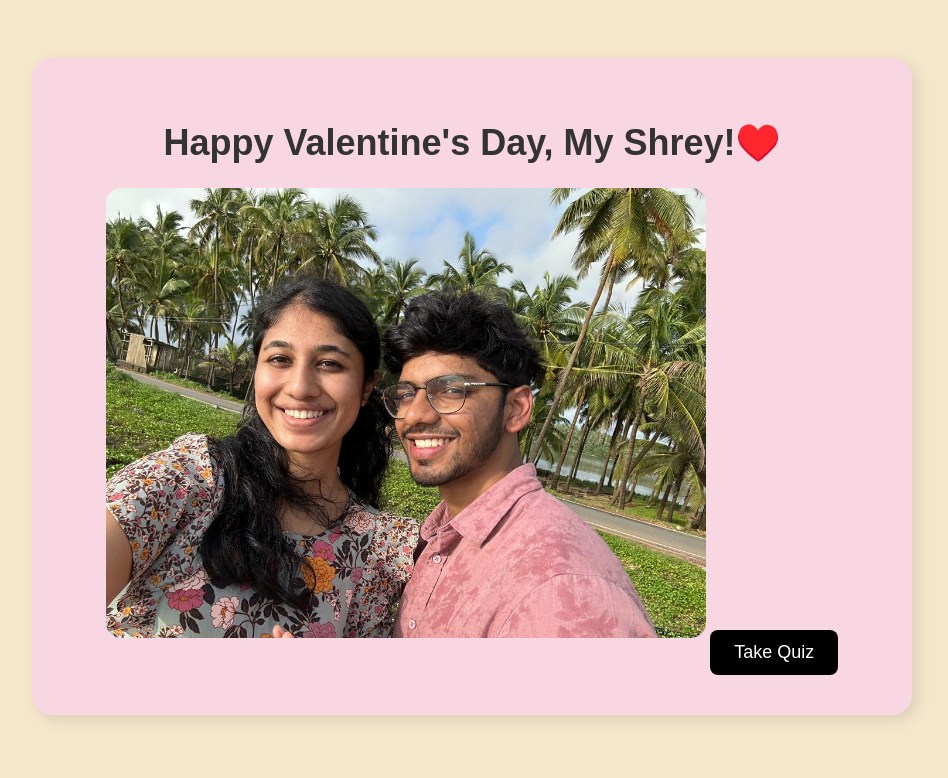
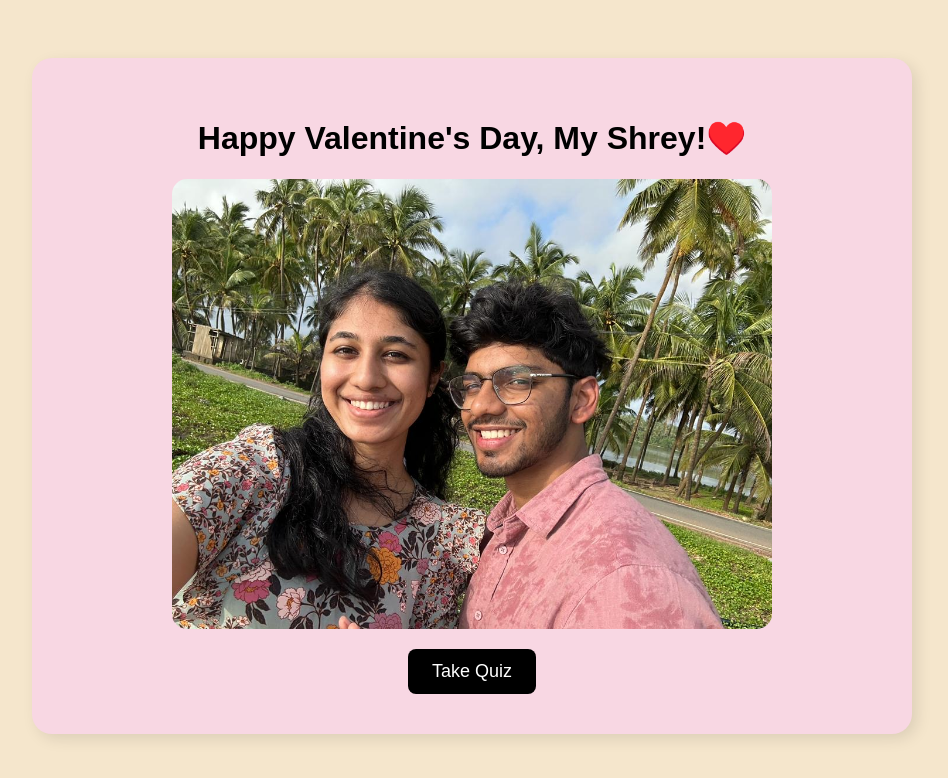
Before and after one commit to Rohan2029/valentines-website, a plain HTML site: page index.html in a window 1280 px wide. Shown: the whole page, without its empty margins (168-1116 px from the left). Drawn offline with Linux system fonts and the light colour scheme.

Commit message:
Update styles.css

```diff
--- a/styles.css
+++ b/styles.css
@@ -16,20 +16,16 @@ body {
     box-shadow: 5px 5px 15px rgba(0, 0, 0, 0.1);
 }
 
-h1 {
-    font-size: 36px;
-    color: #333;
-}
-
 /* Main Image */
 .main-image {
     width: 100%;
     max-width: 600px;
+    display: block;
+    margin: 0 auto 20px auto; /* Centers image and adds space below */
     border-radius: 15px;
-    margin-bottom: 20px;
 }
 
-/* CTA Button */
+/* CTA Button - Move it Below the Image */
 .cta-button {
     background-color: #000; /* Black CTA */
     color: white;
@@ -39,6 +35,8 @@ h1 {
     border-radius: 8px;
     cursor: pointer;
     transition: 0.3s;
+    display: block;
+    margin: 20px auto 0 auto; /* Centers and moves below */
 }
 
 .cta-button:hover {
```
